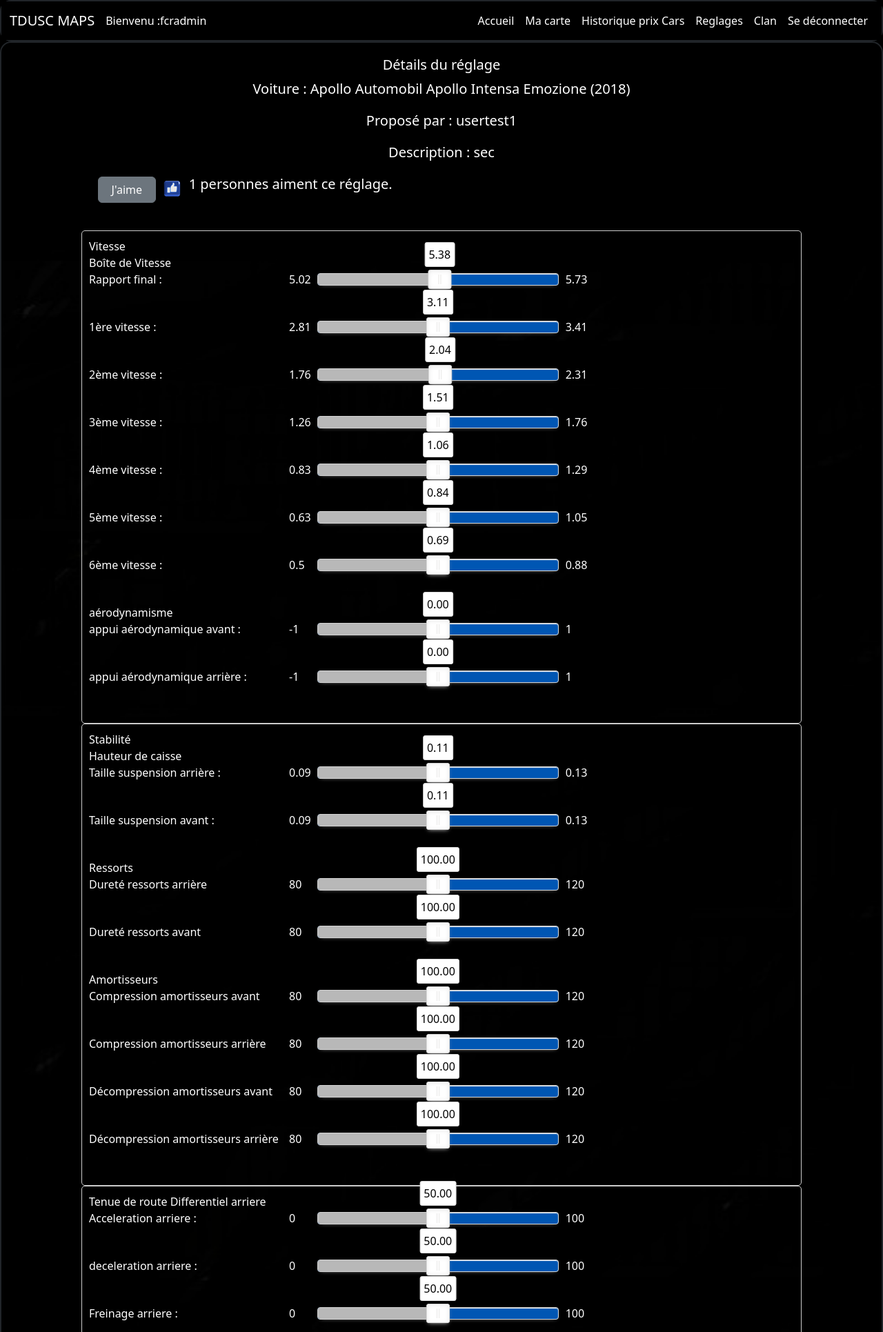
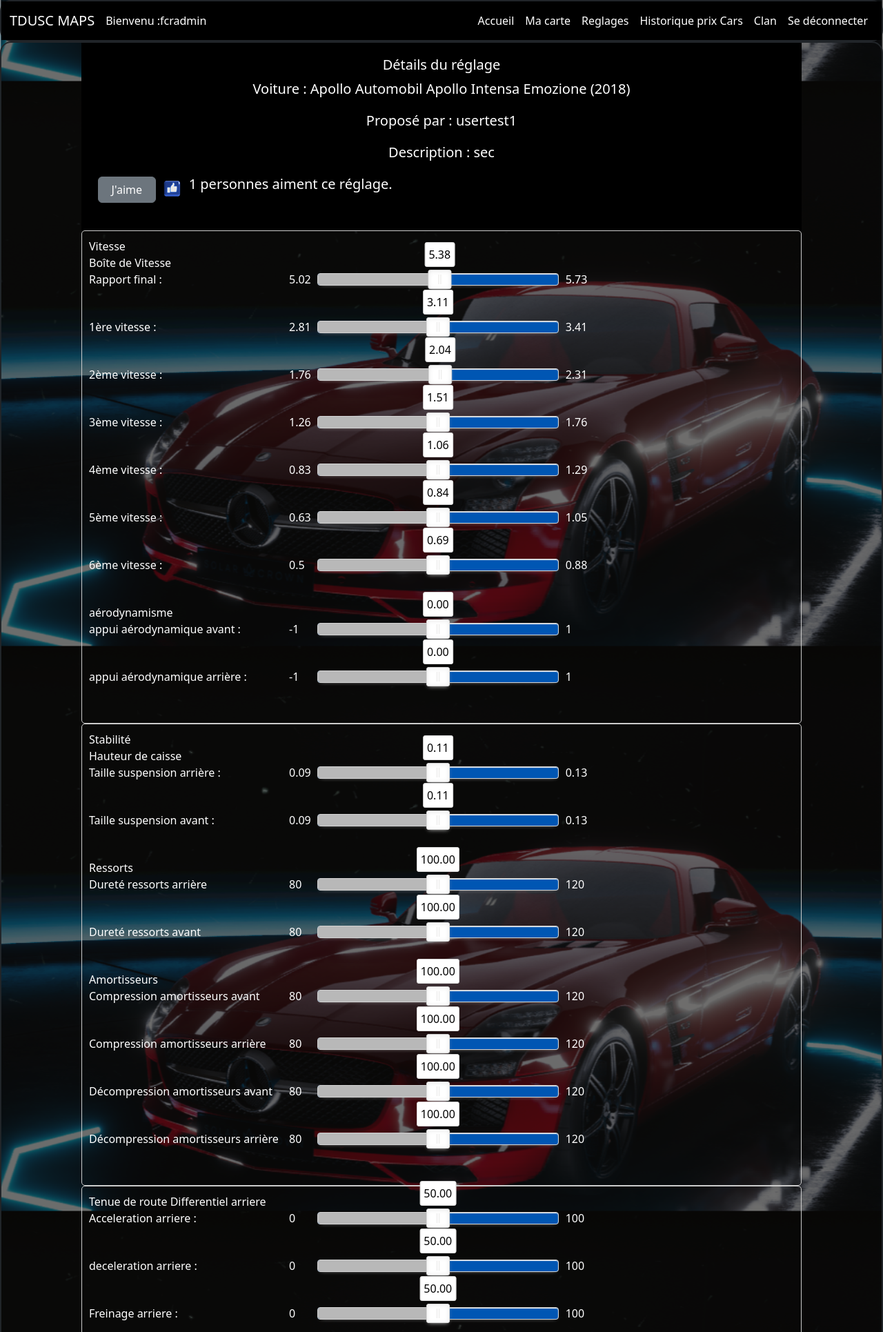
Before and after one commit to canofranck/TDUSC-Maps-Radian-Maps-Perso, a Django app: page /reglages/9/ in a window 1280 px wide. Shown: the top 1931 px of the page at 69% size. Run offline with Django 5.2, Linux system fonts and the light colour scheme; a user stored in the database is signed in; data comes from the database, SQL or seed files in the repository; some libraries are stand-ins or nearby versions.

Commit message:
nettoyage

```diff
--- a/templates/base.html
+++ b/templates/base.html
@@ -24,8 +24,9 @@
 
                     </li>
                     <li class="nav-item"><a class="nav-link" href="{% url 'mymaps' %}">Ma carte</a></li>
+                    <li class="nav-item"><a class="nav-link" href="{% url 'liste_reglages' %}">Reglages</a></li>
                     <li class="nav-item"><a class="nav-link" href="{% url 'car_select' %}">Historique prix Cars</a></li>
-                    <li class="nav-item"><a class="nav-link" href="{% url 'liste_reglages' %}">Reglages</a></li>
+
 
 
                     <li class="nav-item"><a class="nav-link" href="">Clan</a></li>
--- a/templates/tduscmap/detail_reglage.html
+++ b/templates/tduscmap/detail_reglage.html
@@ -33,12 +33,12 @@
         pointer-events: none;
 
       }
-      /* body {
-        background-image: url({% static 'images/test_fond.png'%}); /* Remplacez par le chemin de votre image */
+       body {
+        background-image: url({% static 'images/1.png'%}); /* Remplacez par le chemin de votre image */
         background-repeat: repeat-y;
         background-size: contain;
         background-attachment: fixed;
-      }*/
+      }
       .noUi-value-custom {
         font-size: 18px; /* Ou la taille de votre choix */
     }
```
Also changed, not shown: static/images/1.jpg (deleted), static/images/1.png (added), static/images/2.png (added), static/images/3.png (added), static/images/Bibliotheque-de-livres.jpg (deleted), static/images/banner.png (deleted), static/images/default_profile.png (deleted), 1 other file.
